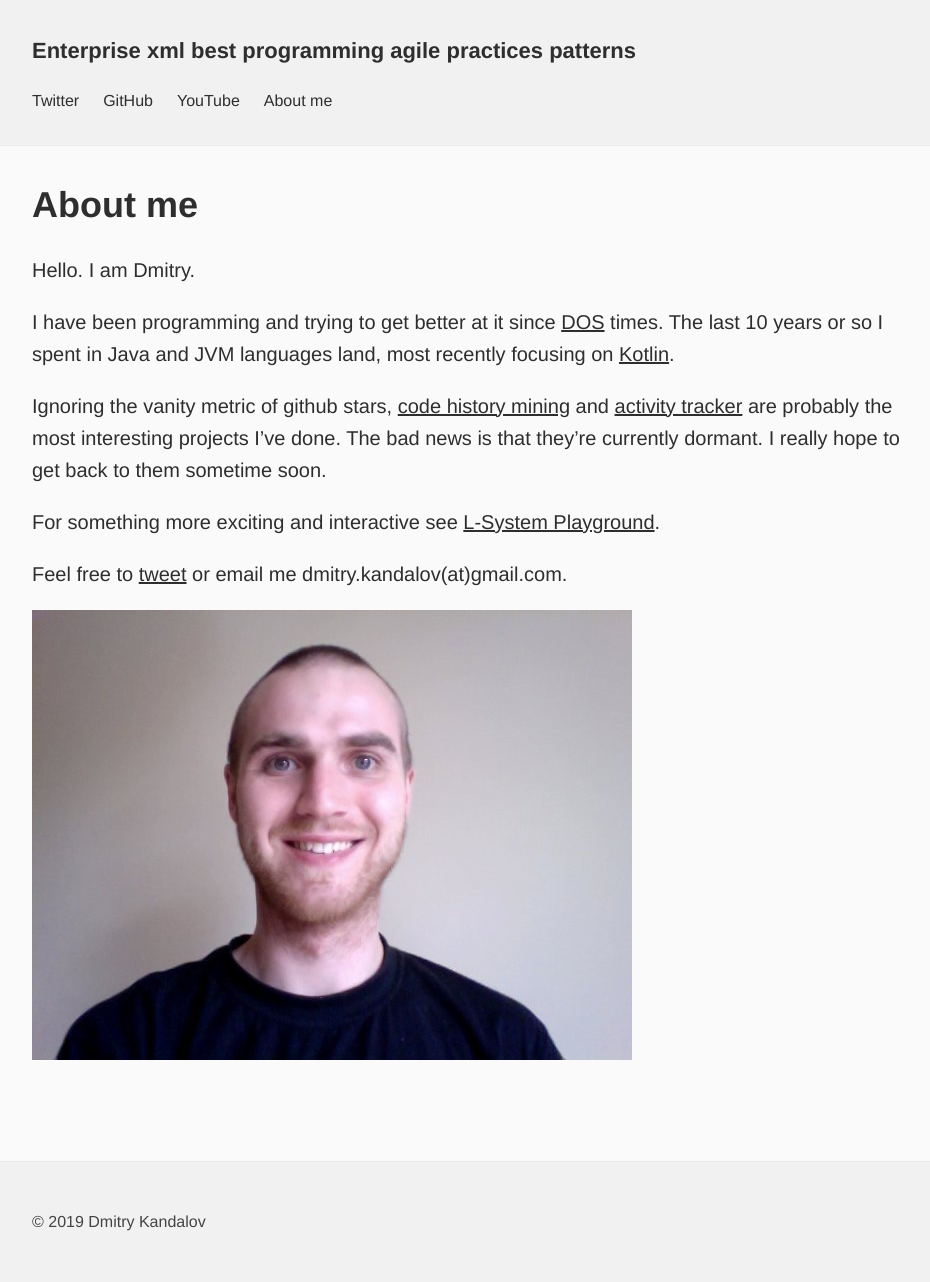
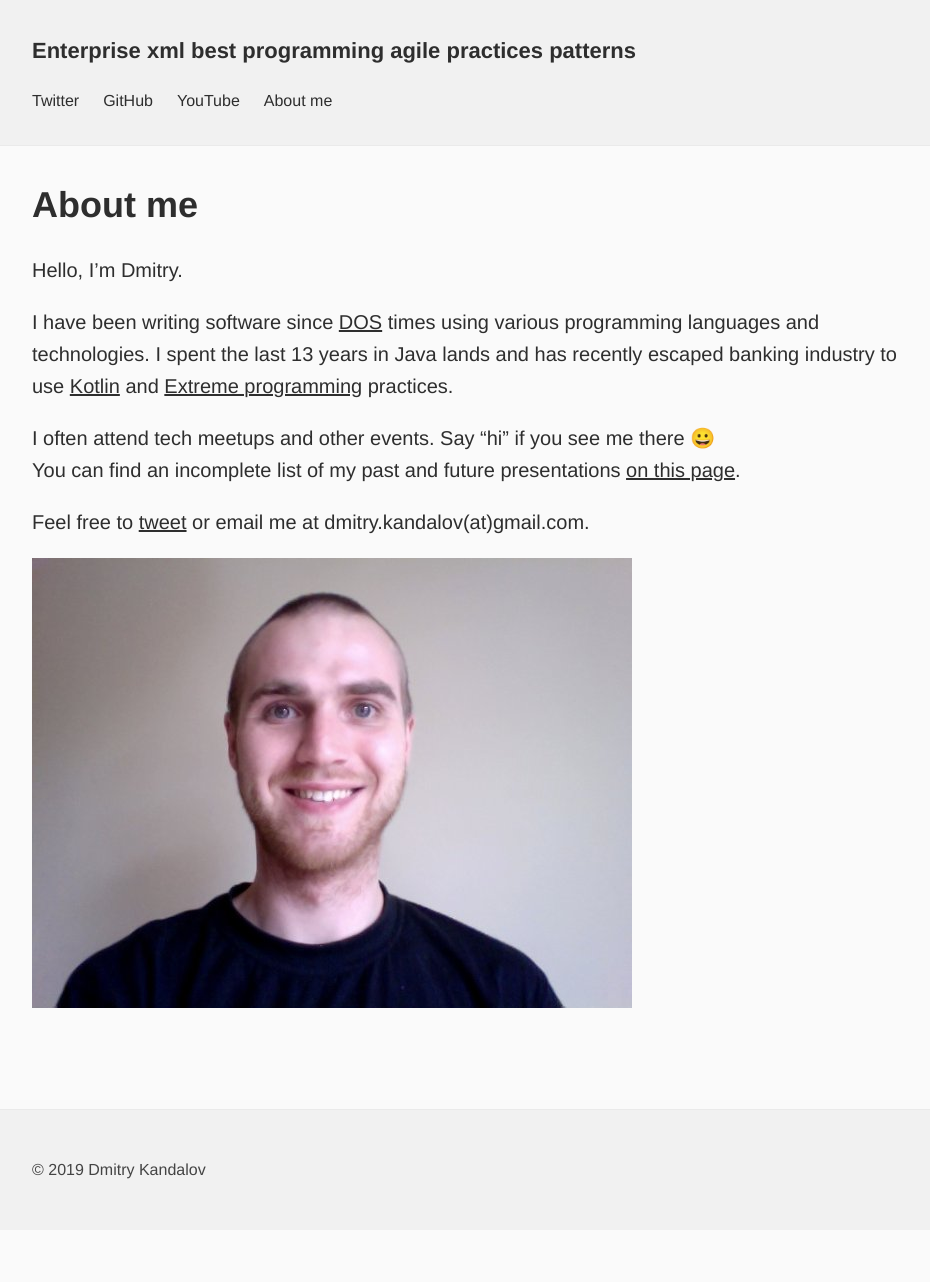
Before and after one commit to dkandalov/dkandalov.github.io, a Jekyll site: the page built from about.md, in a window 1280 px wide. Shown: the whole page, without its empty margins (160-1090 px from the left). Built offline with Jekyll 4.4.1, drawn with Linux system fonts in a browser that asks for light colours; after the commit the page ends 1230 px from its top, so only the background shows below that.

Commit message:
updated "About me" page

```diff
--- a/about.md
+++ b/about.md
@@ -3,15 +3,15 @@ layout: page
 title: About me
 permalink: /about/
 ---
-Hello. I am Dmitry.
+Hello, I'm Dmitry.
 
-I have been programming and trying to get better at it since [DOS](https://en.wikipedia.org/wiki/DOS) times.
-The last 10 years or so I spent in Java and JVM languages land, most recently focusing on [Kotlin](https://kotlinlang.org/).
+I have been writing software since [DOS](https://en.wikipedia.org/wiki/DOS) times using various programming languages and technologies.
+I spent the last 13 years in Java lands and has recently escaped banking industry to use [Kotlin](https://kotlinlang.org/)
+and [Extreme programming](https://en.wikipedia.org/wiki/Extreme_programming) practices.
 
-Ignoring the vanity metric of github stars, [code history mining](https://github.com/dkandalov/code-history-mining) and [activity tracker](https://github.com/dkandalov/activity-tracker) are probably the most interesting projects I've done. The bad news is that they're currently dormant. I really hope to get back to them sometime soon.
+I often attend tech meetups and other events. Say "hi" if you see me there 😀<br/>
+You can find an incomplete list of my past and future presentations [on this page]({% post_url 2019-06-13-public-speaking %}).
 
-For something more exciting and interactive see [L-System Playground](http://dkandalov.github.io/lsystem).
-
-Feel free to [tweet](https://twitter.com/dmitrykandalov) or email me dmitry.kandalov(at)gmail.com.
+Feel free to [tweet](https://twitter.com/dmitrykandalov) or email me at dmitry.kandalov(at)gmail.com.
 
 ![Me](/assets/images/me.jpg)
```
Also changed, not shown: _posts/2019-06-13-public-speaking.md (+7 -5 lines).
